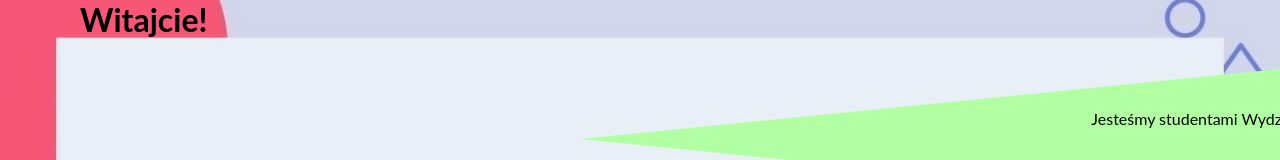
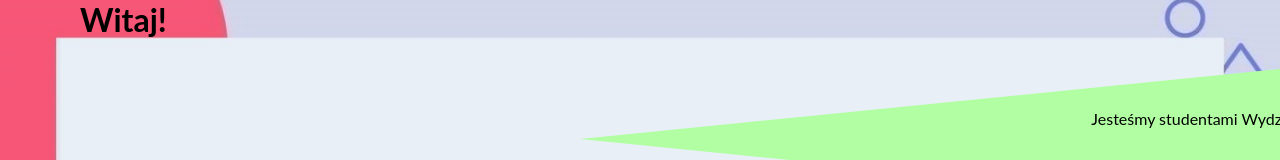
Before and after one commit to 2022PT-Wirtualna-Mapa-ZiK/frontend, a React (Create React App) app in the folder wirtualna_mapa/: page / in a window 1280 px wide. Shown: the top 160 px of the page. Built offline with nearby package versions, Linux system fonts and the light colour scheme.

Commit message:
Least changes

```diff
--- a/wirtualna_mapa/src/Pages/WelcomePage/WelcomePage.tsx
+++ b/wirtualna_mapa/src/Pages/WelcomePage/WelcomePage.tsx
@@ -16,7 +16,7 @@ const WelcomePage = () => {
     backgroundSize: "cover",
     backgroundRepeat: "no-repeat"}}>
     <div style={{marginLeft:"80px", marginRight:"80px"}}>
-      <h1 style={{}}>Witajcie!</h1>
+      <h1 style={{}}>Witaj!</h1>
       <div style={{display: "grid"}}>
         <div style={{
         width: "500px",
```
